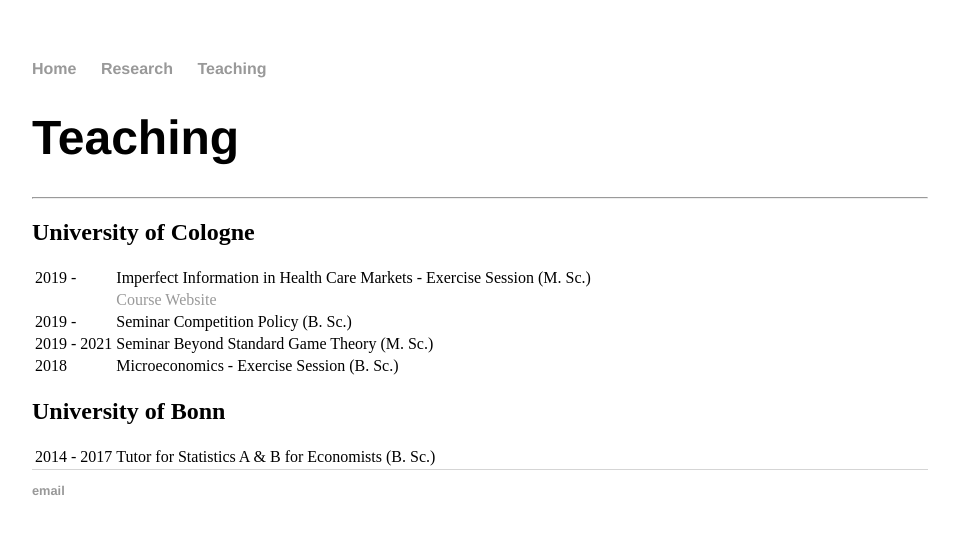
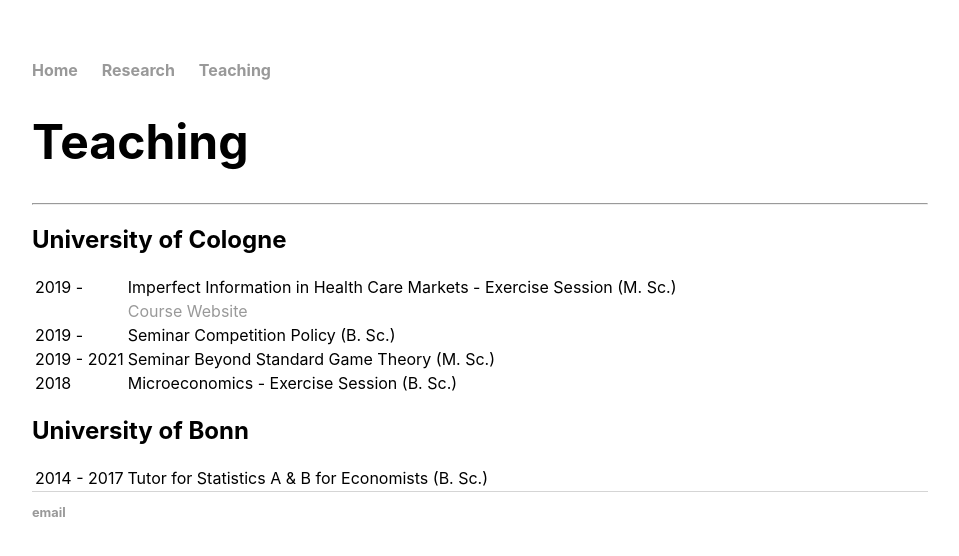
Before and after one commit to mariusgramb/mariusgramb.github.io, a Jekyll site: the page built from teaching.html, in a window 1280 px wide. Shown: the top 556 px of the page, without its empty margins (160-1119 px from the left). Built offline with Jekyll 4.4.1, drawn with Linux system fonts in a browser that asks for light colours.

Commit message:
Update default.html

```diff
--- a/_layouts/default.html
+++ b/_layouts/default.html
@@ -4,7 +4,7 @@
 		<meta charset="UTF-8">
     <meta name="viewport" content="width=devide-width, initial-scale=1.0">
     <title> {{ page.title }}</title>
-    <link rel="stylesheet" type="text/css" href="/css/main.css">
+    <link rel="stylesheet" type="text/css" href="/css/home.css">
 	</head>
 	<body>
 		<nav>
```
